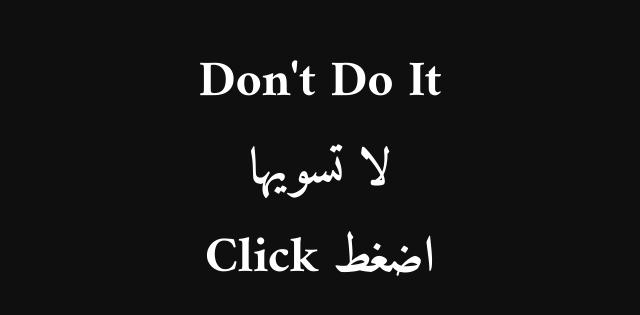
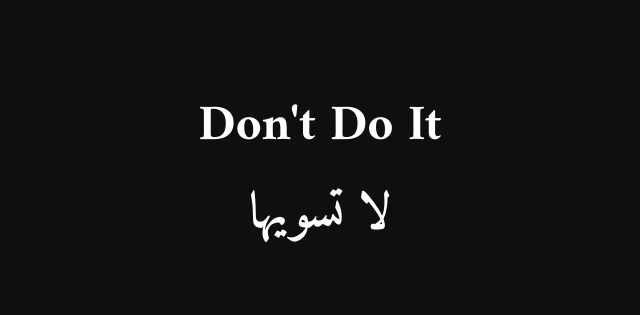
Before and after one commit to SaifRiyadh/PleaseWebsite, a plain HTML site: page index.html in a window 1280 px wide. Shown: the part 229-544 px from the top of the page, without its empty margins (320-960 px from the left). Drawn offline with Linux system fonts and the light colour scheme.

Commit message:
Update index.html

```diff
--- a/index.html
+++ b/index.html
@@ -12,7 +12,6 @@
 <div class="center">
   <div class="text">Don't Do It</div>
   <div class="text2">لا تسويها</div>
-  <a class="link" href="https://saifriyadh.github.io/PleaseWebsite/prank.html" target="_blank">Click اضغط</a>
 </div>
 
 </body>
```
